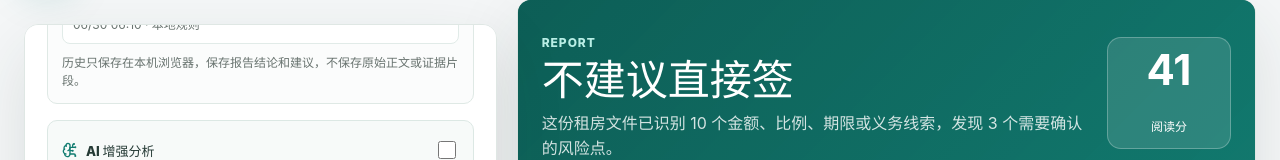
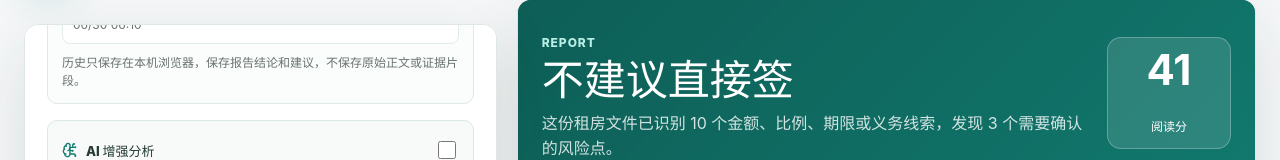
Before and after one commit to ppxu/plaindoc, a React (Vite) app: page / in a window 1280 px wide. Both pictures are taken after a click on the button "生成风险清单". Shown: the part 95-255 px from the top of the page. Built offline with nearby package versions, Linux system fonts and the light colour scheme.

Commit message:
Avoid repeated source in report history

```diff
--- a/src/components/ReportHistory.tsx
+++ b/src/components/ReportHistory.tsx
@@ -27,9 +27,7 @@ export function ReportHistory({ items, onSelect, onClear }: ReportHistoryProps)
           {items.map((item) => (
             <button key={item.id} type="button" onClick={() => onSelect(item)} className="history-item">
               <strong>{item.title}</strong>
-              <span>
-                {formatDate(item.createdAt)} · {sourceLabel(item.report)}
-              </span>
+              <span>{formatDate(item.createdAt)}</span>
             </button>
           ))}
         </div>
@@ -53,10 +51,3 @@ function formatDate(value: string): string {
     minute: "2-digit"
   }).format(date);
 }
-
-function sourceLabel(report: SavedReport["report"]): string {
-  if (report.source === "model") {
-    return report.modelName ? `AI 增强：${report.modelName}` : "AI 增强";
-  }
-  return "本地规则";
-}
```
Also changed, not shown: 1 other file (tests, documents, lock files or other folders).
